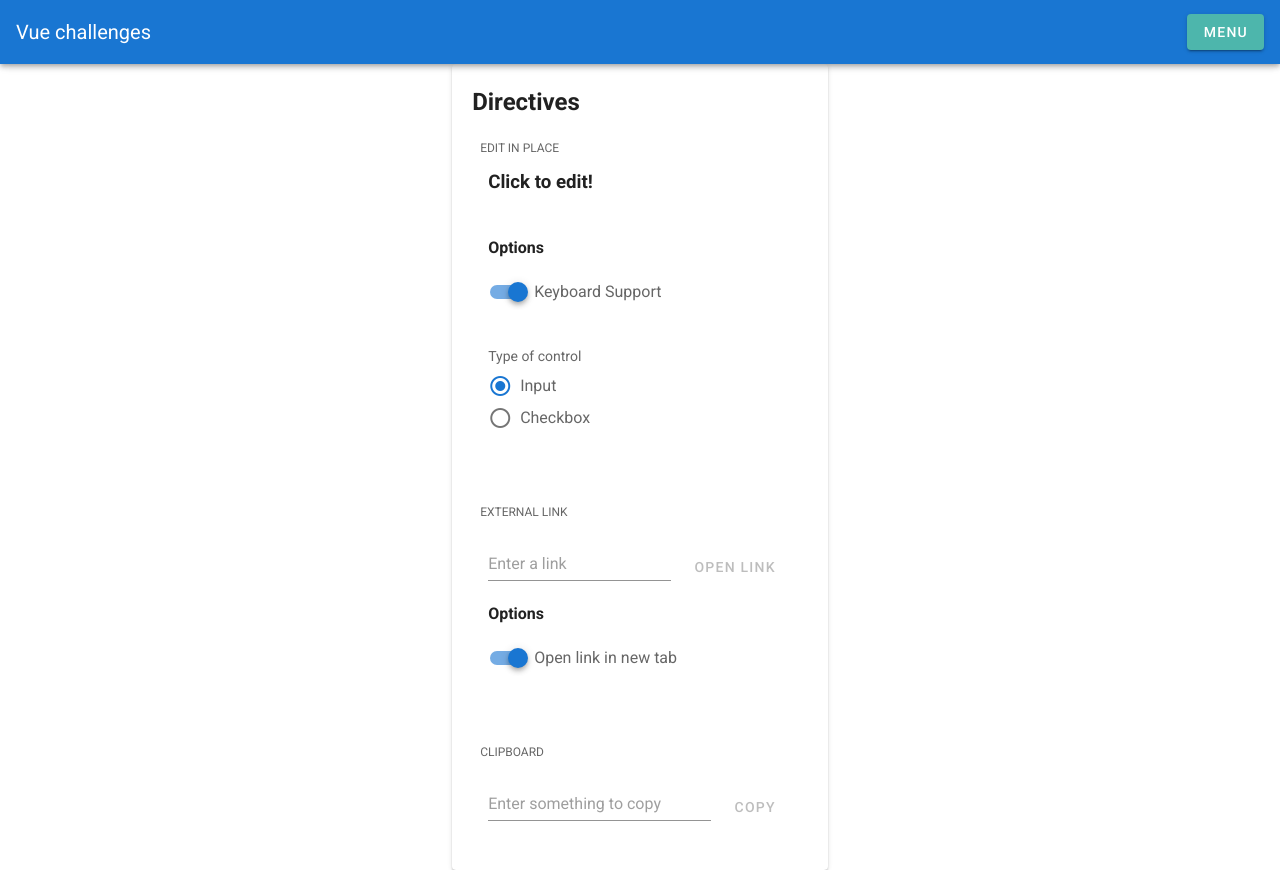
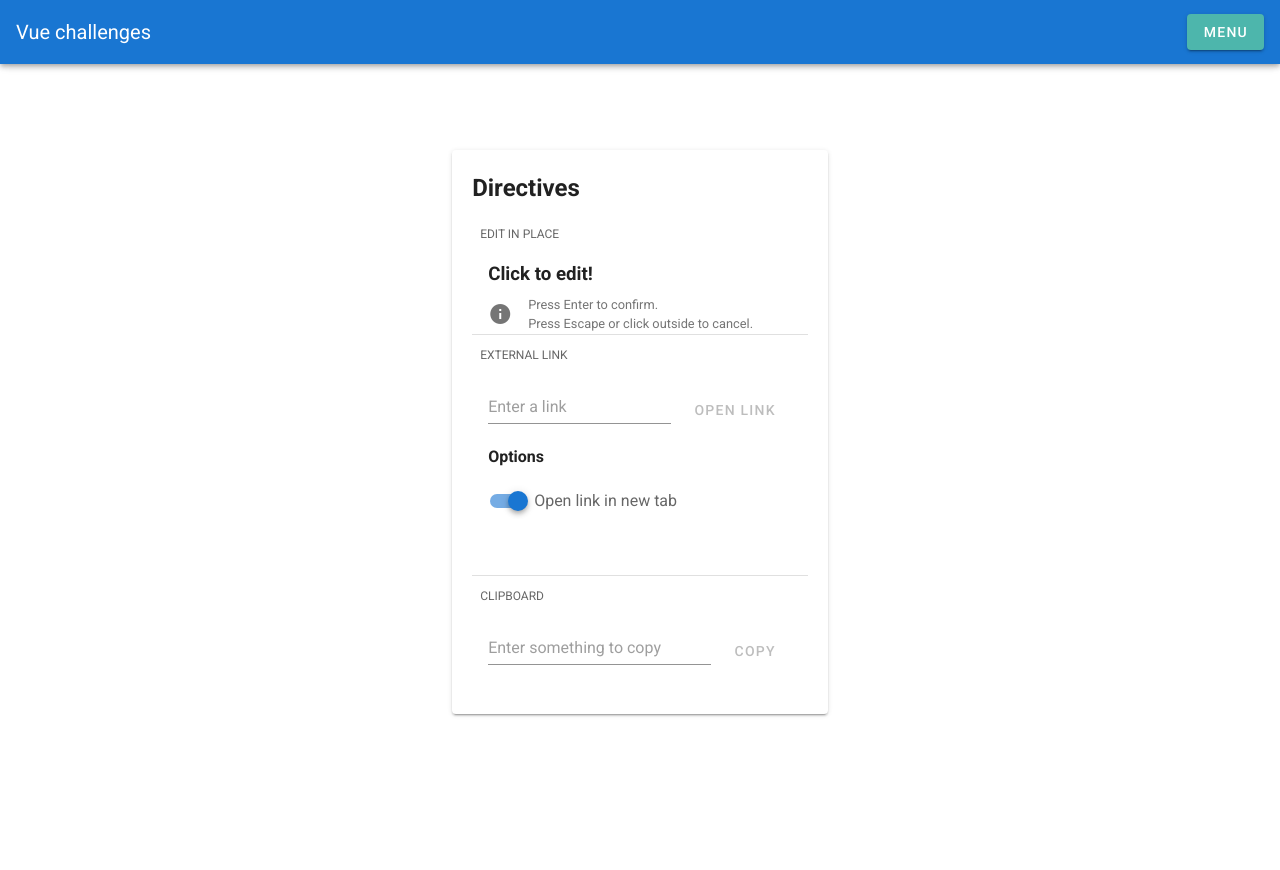
Before and after one commit to AvocadoVenom/vue-challenges, a Vue app: page /directives in a window 1280 px wide. After the commit the page ends 800 px from the top, so only its background shows below. Built offline with nearby package versions, Linux system fonts and the light colour scheme.

Commit message:
Directive : add dividers + hint text on Edit In Place

```diff
--- a/src/components/pages/Directives.vue
+++ b/src/components/pages/Directives.vue
@@ -8,24 +8,20 @@
           <v-subheader>
             <div>EDIT IN PLACE</div>
           </v-subheader>
-          <v-list-item class="d-flex flex-column justify-start align-stretch">
+          <v-list-item>
             <h3 v-editable="{ type: eipFormControl }">{{ eipValue }}</h3>
           </v-list-item>
-          <v-list-item class="d-flex flex-column justify-start align-stretch">
-            <h4>Options</h4>
-            <v-switch
-              v-model="eipKeyboardSupport"
-              label="Keyboard Support"
-            ></v-switch>
-            <v-radio-group
-              label="Type of control"
-              v-model="eipFormControl"
-              column
+          <v-list-item class="d-flex justify-start align-center">
+            <v-icon v-text="iconInfo" class="mr-4"></v-icon>
+            <div
+              class="d-flex flex-column justify-start align-stretch"
+              style="color: #757575"
             >
-              <v-radio label="Input" value="input"></v-radio>
-              <v-radio label="Checkbox" value="checkbox"></v-radio>
-            </v-radio-group>
+              <small>Press Enter to confirm.</small>
+              <small>Press Escape or click outside to cancel.</small>
+            </div>
           </v-list-item>
+          <v-divider></v-divider>
           <!-- EXTERNAL LINK -->
           <v-subheader>
             <div>EXTERNAL LINK</div>
@@ -52,6 +48,7 @@
               label="Open link in new tab"
             ></v-switch>
           </v-list-item>
+          <v-divider></v-divider>
           <!-- CLIPBOARD -->
           <v-subheader>
             <div>CLIPBOARD</div>
@@ -93,7 +90,8 @@ export default Vue.extend({
       elLink: "",
       elNewTab: true,
       cpContent: null,
-      cpCopied: false
+      cpCopied: false,
+      iconInfo: "mdi-information"
     };
   },
   methods: {},
```
